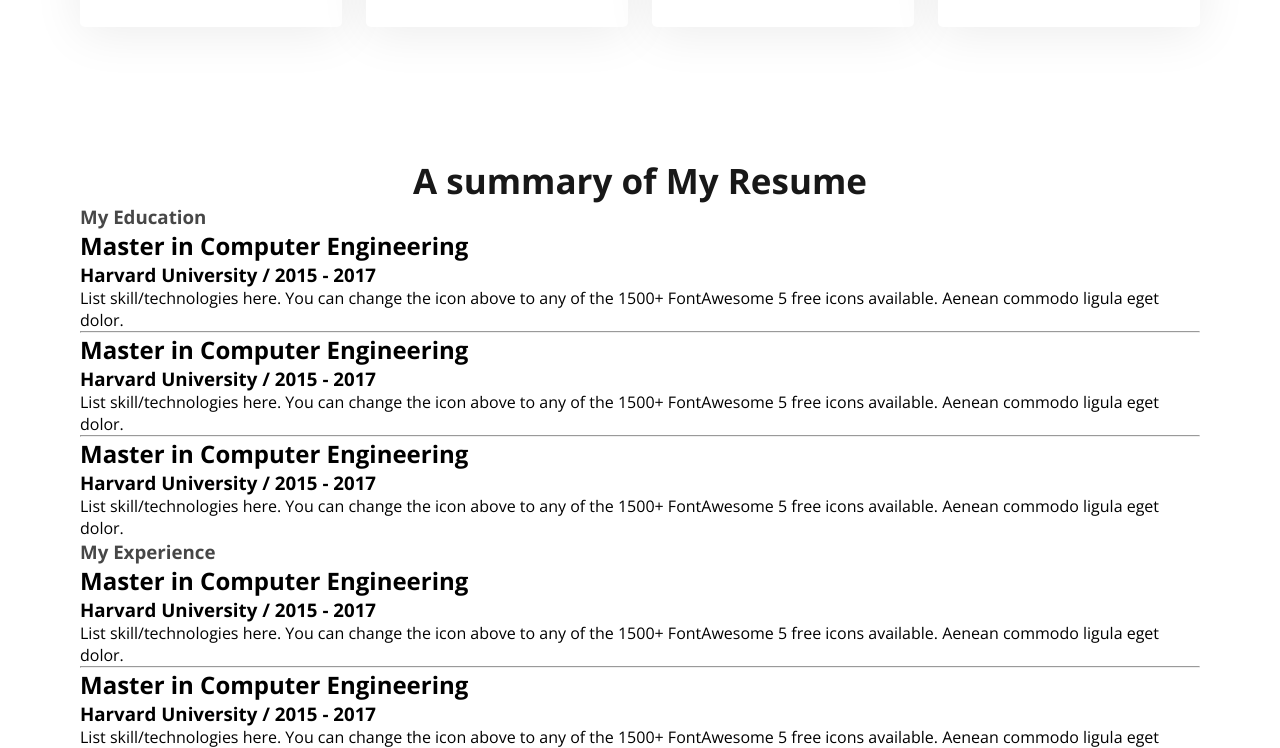
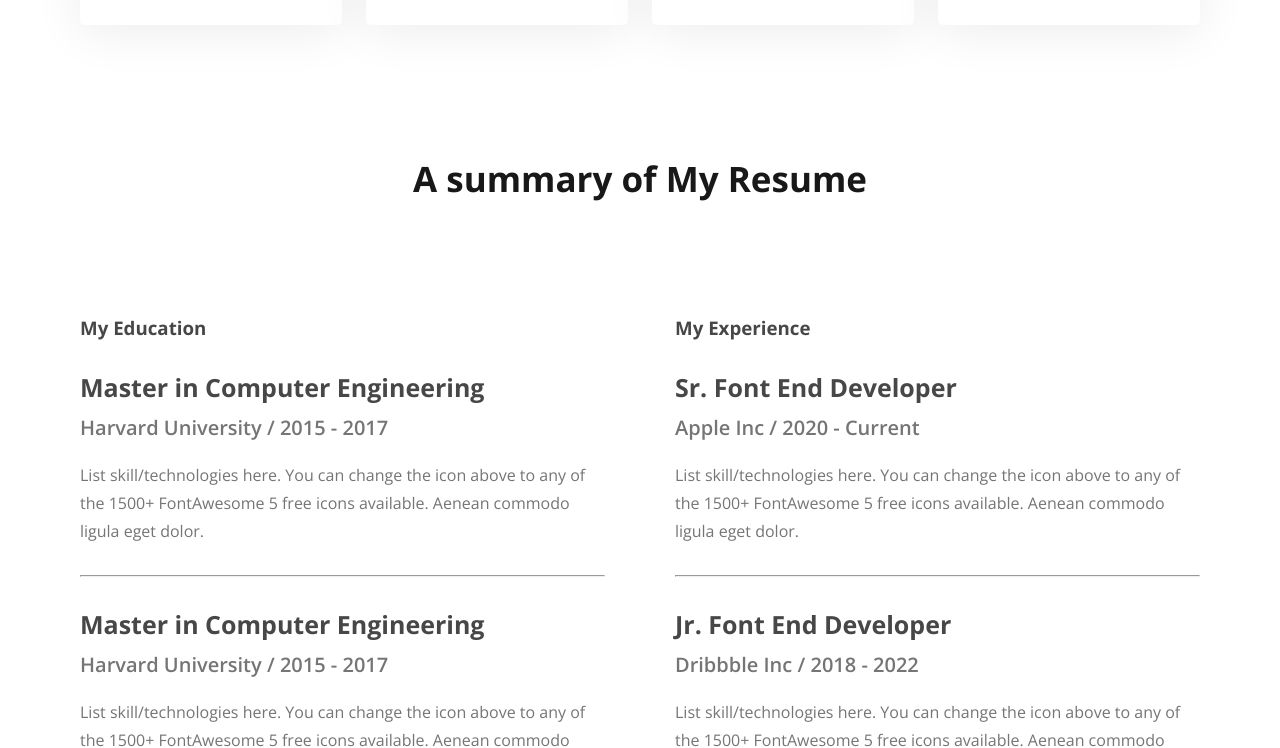
Before and after one commit to web-debasish1996/my-portfolio-website-repo, a plain HTML site: page index.html in a window 1280 px wide. Shown: the part 2052-2800 px from the top of the page. Drawn offline with nearby package versions, Linux system fonts and the light colour scheme.

Commit message:
portfolio website created

```diff
--- a/index.html
+++ b/index.html
@@ -91,7 +91,7 @@
         <section class="resume">
             <h3 class="section-title">A summary of My Resume</h3>
             <div class="resume-container">
-                <div class="resume-column">
+                <div class="resume-column-info resume-column">
                     <h3 class="resume-column-title">My Education</h3>
                     <div class="resume-item">
                         <h2 class="resume-item-title">Master in Computer Engineering</h2>
@@ -114,23 +114,26 @@
                 <div class="resume-column">
                     <h3 class="resume-column-title">My Experience</h3>
                     <div class="resume-item">
-                        <h2 class="resume-item-title">Master in Computer Engineering</h2>
-                        <h3 class="resume-item-info">Harvard University / 2015 - 2017</h3>
+                        <h2 class="resume-item-title">Sr. Font End Developer</h2>
+                        <h3 class="resume-item-info">Apple Inc / 2020 - Current</h3>
                         <p class="resume-item-description">List skill/technologies here. You can change the icon above to any of the 1500+ FontAwesome 5 free icons available. Aenean commodo ligula eget dolor.</p>
                     </div>
                     <hr>
                     <div class="resume-item">
-                        <h2 class="resume-item-title">Master in Computer Engineering</h2>
-                        <h3 class="resume-item-info">Harvard University / 2015 - 2017</h3>
+                        <h2 class="resume-item-title">Jr. Font End Developer</h2>
+                        <h3 class="resume-item-info">Dribbble Inc / 2018 - 2022</h3>
                         <p class="resume-item-description">List skill/technologies here. You can change the icon above to any of the 1500+ FontAwesome 5 free icons available. Aenean commodo ligula eget dolor.</p>
                     </div>
                     <hr>
                     <div class="resume-item">
-                        <h2 class="resume-item-title">Master in Computer Engineering</h2>
-                        <h3 class="resume-item-info">Harvard University / 2015 - 2017</h3>
+                        <h2 class="resume-item-title">HTML Developer</h2>
+                        <h3 class="resume-item-info">Adobe Inc / 2017 - 2018</h3>
                         <p class="resume-item-description">List skill/technologies here. You can change the icon above to any of the 1500+ FontAwesome 5 free icons available. Aenean commodo ligula eget dolor.</p>
                     </div>
                 </div>
+            </div>
+            <div class="download-cv">
+                <button class="btn-primary">Download CV</button>
             </div>
         </section>
     </main>
--- a/style.css
+++ b/style.css
@@ -141,7 +141,6 @@ nav a {
     padding: 130px;
     border-radius: 10px;
     background: #FFF8F3;
-    border: 1px solid green;
     margin: 130px 0;
 }
 
@@ -218,6 +217,46 @@ main {
 
 .resume-column-title {
     color: #474747;
-    font-size: 30px
+    font-size: 30px font-weight: 700;
+    margin-top: 113px;
+    margin-bottom: 30px;
+}
+
+.resume-container {
+    display: flex;
+}
+
+.resume-item-title {
+    margin-bottom: 10px;
+    color: #474747;
+    font-size: 25px;
     font-weight: 700;
 }
+
+.resume-item-info {
+    margin-bottom: 20px;
+    margin-top: 0;
+    color: #757575;
+    font-size: 20px;
+    font-weight: 600;
+}
+
+.resume-item-description {
+    color: #757575;
+    font-size: 16px;
+    font-weight: 400;
+    line-height: 28px;
+}
+.resume-container hr{
+    margin: 30px 0;
+}
+.resume-column-1{
+    margin-right: ;
+}
+.resume-column-info{
+    margin-right: 70px;
+}
+.download-cv{
+    margin-top: 50px;
+    text-align: center;
+}
```
